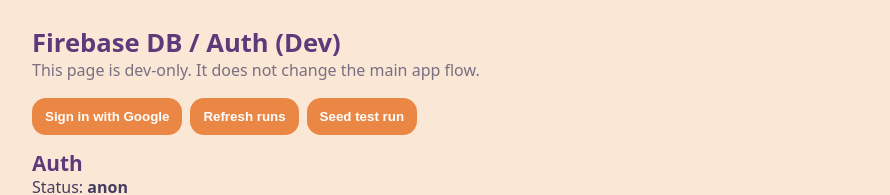
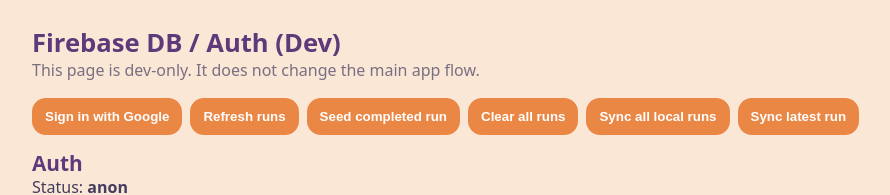
Before and after one commit to slaystarthunder/survey-app, a React (Vite) app: page /dev/db in a window 1280 px wide. Shown: the top 195 px of the page, without its empty margins (134-1024 px from the left). Built offline with nearby package versions, Linux system fonts and the light colour scheme; no server answers.

Commit message:
Dev DB + local-to-Firebase sync working

```diff
--- a/src/pages/dev/DevDbPage.tsx
+++ b/src/pages/dev/DevDbPage.tsx
@@ -1,4 +1,6 @@
-import { useMemo, useState } from "react";
+// /src/pages/dev/DevDbPage.tsx
+
+import { useEffect, useMemo, useState } from "react";
 import { PageShell } from "@ui/PageShell";
 import { Heading, Text } from "@ui/Text";
 import { Button } from "@ui/Button";
@@ -6,12 +8,28 @@
 import { createFirebaseAuthProvider } from "@infra/firebase/authFirebaseProvider";
 import { runRepoFirebase } from "@infra/firebase/repos/runRepoFirebase";
 import { useAuthState } from "@infra/auth/useAuthState";
+
+import { surveyRepo } from "@core/data/surveyRepo";
 import type { ResponseState } from "@core/domain/types";
+
+import { syncLatestRunToFirebase } from "@infra/firebase/sync/syncLatestRun";
+
+
+function firstSurveyId(): string | null {
+  // surveyRepo.get(...) exists; list() may or may not exist depending on your repo.
+  // We try list() first; if not present, we fail gracefully.
+  const anyRepo = surveyRepo as unknown as { list?: () => Array<{ surveyId?: string; id?: string }> };
+
+  const list = anyRepo.list?.();
+  if (!list || list.length === 0) return null;
+
+  const s0 = list[0];
+  return s0.surveyId ?? s0.id ?? null;
+}
 
 export function DevDbPage() {
   const auth = useMemo(() => createFirebaseAuthProvider(), []);
   const authState = useAuthState(auth);
-
   const uid = authState.user?.uid ?? null;
 
   const [runs, setRuns] = useState<ResponseState[]>([]);
@@ -26,31 +44,90 @@
       const list = await runRepoFirebase.listRuns(uid);
       setRuns(list);
     } catch (e) {
+      console.error(e);
       setErr(e instanceof Error ? e.message : String(e));
     } finally {
       setBusy(false);
     }
   };
 
+  const syncLatest = async () => {
+    if (!uid) return;
+    setBusy(true);
+    setErr(null);
+
+    try {
+      // Pick the survey you want to sync the latest run for
+      // Using the first available survey keeps it deterministic
+      const anyRepo = surveyRepo as unknown as {
+        list?: () => Array<{ surveyId?: string; id?: string }>;
+      };
+
+      const surveys = anyRepo.list?.() ?? [];
+      const surveyId = surveys[0]?.surveyId ?? surveys[0]?.id;
+
+      if (!surveyId) {
+        throw new Error("No surveys found to sync.");
+      }
+
+      await syncLatestRunToFirebase(uid, surveyId);
+      await refresh();
+    } catch (e) {
+      console.error(e);
+      setErr(e instanceof Error ? e.message : String(e));
+    } finally {
+      setBusy(false);
+    }
+  };
+
+
+  // Auto-refresh once after login (nice UX)
+  useEffect(() => {
+    if (!uid) return;
+    void refresh();
+    // eslint-disable-next-line react-hooks/exhaustive-deps
+  }, [uid]);
+
   const seedTestRun = async () => {
     if (!uid) return;
     setBusy(true);
     setErr(null);
+
     try {
-      // Pick an existing surveyId in your app (example: "presence_awareness_v1")
-      // If you don't know one, we can add a dropdown later.
-      const surveyId = "presence_awareness_v1";
+      const surveyId = firstSurveyId();
+      if (!surveyId) {
+        throw new Error(
+          "No surveys found in surveyRepo. Add a survey seed or expose surveyRepo.list()."
+        );
+      }
 
       const run = await runRepoFirebase.createRun(uid, surveyId as any);
 
-      // seed 2 fake answers just to prove shape works
+      // Seed a couple values + mark as completed so Stage 3 'Done' flows are testable
       await runRepoFirebase.saveRun(uid, {
         ...run,
         answers: { ...run.answers, p1: 4, p2: 6 } as any,
+        completedAt: Date.now(),
       });
 
       await refresh();
     } catch (e) {
+      console.error(e);
+      setErr(e instanceof Error ? e.message : String(e));
+    } finally {
+      setBusy(false);
+    }
+  };
+
+  const clearAll = async () => {
+    if (!uid) return;
+    setBusy(true);
+    setErr(null);
+    try {
+      await runRepoFirebase.clearAll(uid);
+      await refresh();
+    } catch (e) {
+      console.error(e);
       setErr(e instanceof Error ? e.message : String(e));
     } finally {
       setBusy(false);
@@ -60,9 +137,7 @@
   return (
     <PageShell>
       <Heading level={2}>Firebase DB / Auth (Dev)</Heading>
-      <Text muted>
-        This page is dev-only. It does not change the main app flow.
-      </Text>
+      <Text muted>This page is dev-only. It does not change the main app flow.</Text>
 
       <div style={{ marginTop: 16, display: "flex", gap: 8, flexWrap: "wrap" }}>
         {authState.status !== "authed" ? (
@@ -76,8 +151,22 @@
         </Button>
 
         <Button disabled={!uid || busy} onClick={seedTestRun}>
-          Seed test run
+          Seed completed run
         </Button>
+
+        <Button disabled={!uid || busy || runs.length === 0} onClick={clearAll}>
+          Clear all runs
+        </Button>
+
+        <Button onClick={() => syncAllRunsToFirebase(uid)}>
+        Sync all local runs
+        </Button>
+
+        <Button disabled={!uid || busy} onClick={syncLatest}>
+          Sync latest run
+        </Button>
+
+
       </div>
 
       <div style={{ marginTop: 16 }}>
@@ -103,14 +192,17 @@
 
       <div style={{ marginTop: 16 }}>
         <Heading level={3}>Runs ({runs.length})</Heading>
+
         {uid ? (
           runs.length ? (
             <ul style={{ lineHeight: 1.6 }}>
               {runs.map((r) => (
                 <li key={r.runId}>
                   <b>{r.runId}</b> • survey: {r.surveyId} • completed:{" "}
-                  {typeof r.completedAt === "number" ? new Date(r.completedAt).toLocaleString() : "—"} • answers:{" "}
-                  {Object.keys(r.answers ?? {}).length}
+                  {typeof r.completedAt === "number"
+                    ? new Date(r.completedAt).toLocaleString()
+                    : "—"}{" "}
+                  • answers: {Object.keys(r.answers ?? {}).length}
                 </li>
               ))}
             </ul>
```
